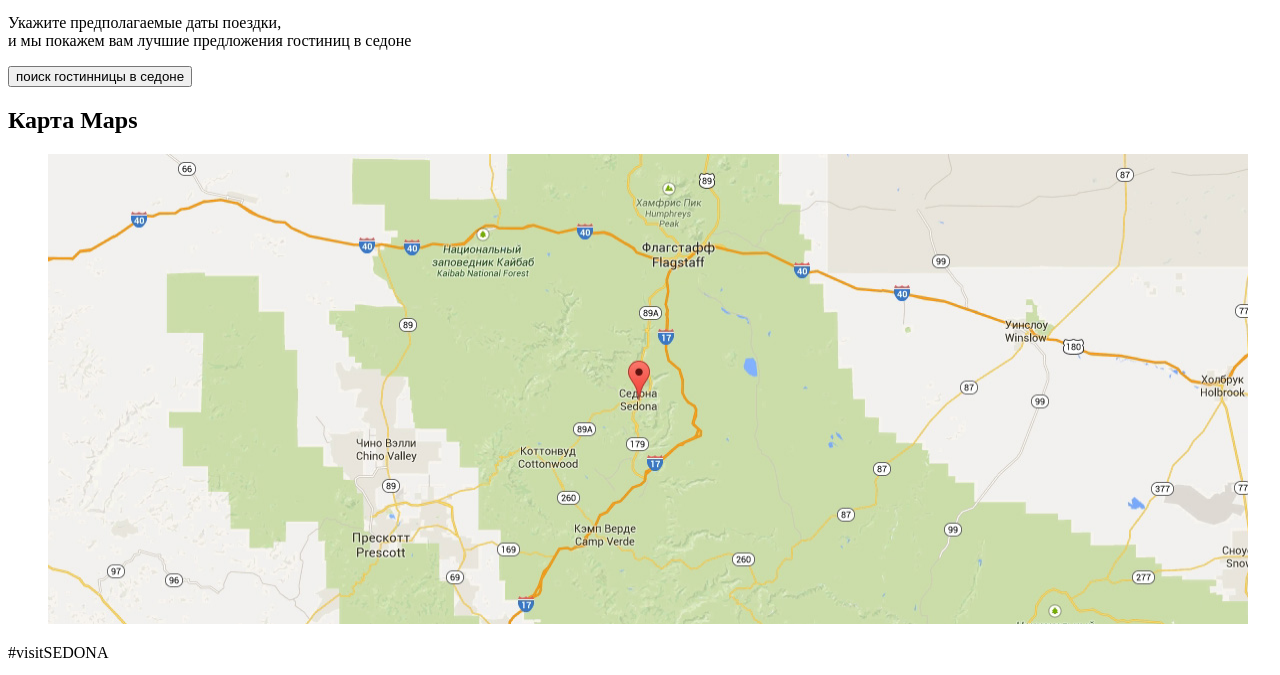
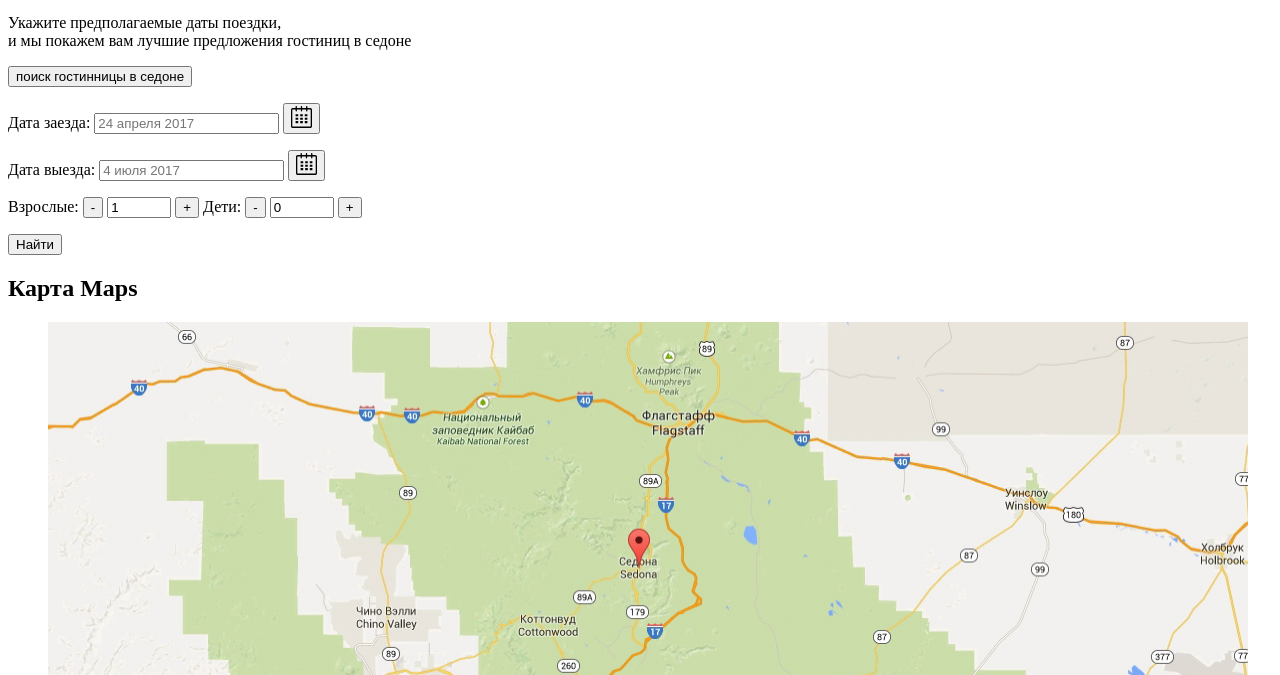
Before and after one commit to parfionovaa/1173543-sedona-26, a plain HTML site: page index.html in a window 1280 px wide. Shown: the part 1735-2410 px from the top of the page. Drawn offline with Linux system fonts and the light colour scheme.

Commit message:
Доступность и формы

```diff
--- a/index.html
+++ b/index.html
@@ -23,19 +23,19 @@
   </header>
   <main>
 
-    <h1>Welcome to the gorgeous sedona</h1>
-<div>
+    <h1 class="visually-hidden">Welcome to the gorgeous sedona</h1>
+    <div>
 
-  <img src="img/intro-welcome.svg" width="460" height="354" alt="шрифт приветствие">
-  <img src="img/intro-mask.svg" width="1200" height="60" alt="фигурная планка">
-</div>
+      <img src="img/intro-welcome.svg" width="460" height="354" alt="шрифт приветствие">
+      <img src="img/intro-mask.svg" width="1200" height="60" alt="фигурная планка">
+    </div>
 
     <p>Седона — небольшой городок в Аризоне, <br>
       заслуживающий большего!</p>
     <p>Рассмотрим 5 причин, по которым Седона круче, чем гранд каньон!</p>
 
     <section>
-      <h2>Настоящий городок</h2>
+      <h2 class="visually-hidden">Настоящий городок</h2>
 
       <table>
         <tr>
@@ -66,7 +66,8 @@
         </tr>
 
         <tr>
-          <td colspan="2"><img src="img/photoMountain.jpg" width="800" height="256" alt="фотография естественного моста в горе">
+          <td colspan="2"><img src="img/photoMountain.jpg" width="800" height="256"
+              alt="фотография естественного моста в горе">
           </td>
           <td>
             <p>Там есть <br>Мост дьявола</p>
@@ -102,11 +103,44 @@
         и мы покажем вам лучшие предложения гостиниц в седоне
       </p>
       <button type="button">поиск гостинницы в седоне</button>
-      <!-- Здесь будет форма -->
+
+      <form action="https://echo.htmlacademy.ru" method="post">
+        <p>
+          <label for="date-check-in">Дата заезда:</label>
+          <input type="text" name="check-in" id="date-check-in" placeholder="24 апреля 2017">
+          <button type="button"> <img src="img/calendar.svg" alt="calendar"> </button>
+        </p>
+        <p>
+          <label for="date-check-out">Дата выезда:</label>
+          <input type="text" name="check-out" id="date-check-out" placeholder="4 июля 2017">
+          <button type="button"> <img src="img/calendar.svg" alt="calendar"> </button>
+        </p>
+
+        <p>
+          <label for="user-adult">Взрослые:</label>
+
+          <button type="button">-</button>
+          <input type="number" min="1" max="100" value="1" name="adult" id="user-adult">
+          <button type="button">+</button>
+
+          <label for="user-child">Дети:</label>
+
+          <button type="button">-</button>
+          <input type="number" min="0" max="100" value="0" name="child" id="user-child">
+          <button type="button">+</button>
+        </p>
+
+
+        <button type="submit">
+          Найти
+        </button>
+      </form>
+
+
     </section>
 
     <section>
-      <h2>Карта Maps</h2>
+      <h2 class="visually-hidden">Карта Maps</h2>
       <figure>
         <img src="img/map.jpg" width="1200" height="470" alt="Большая карта местности">
       </figure>
@@ -127,11 +161,12 @@
         <li><a href="#"><img src="img/fb-icon.svg" width="17" height="15" alt="группа в Фейсбук"></a></li>
         <li><a href="#"><img src="img/youtube.svg" width="17" height="15" alt="группа в YouTube"></a></li>
       </ul>
-      <!-- все иконки должны быть на синих плашках #81b3d2 46x48px (реализация на css)-->
+
     </div>
     <p>
       Website by
-      <a href="https://htmlacademy.ru/intensive/htmlcss"><img src="img/logo-htmlacademy.svg" width="115" height="40" alt="Логотип  HTML Academy"></a>
+      <a href="https://htmlacademy.ru/intensive/htmlcss"><img src="img/logo-htmlacademy.svg" width="115" height="40"
+          alt="Логотип  HTML Academy"></a>
     </p>
   </footer>
 
```
Also changed, not shown: catalog.html (+4 -4 lines).
